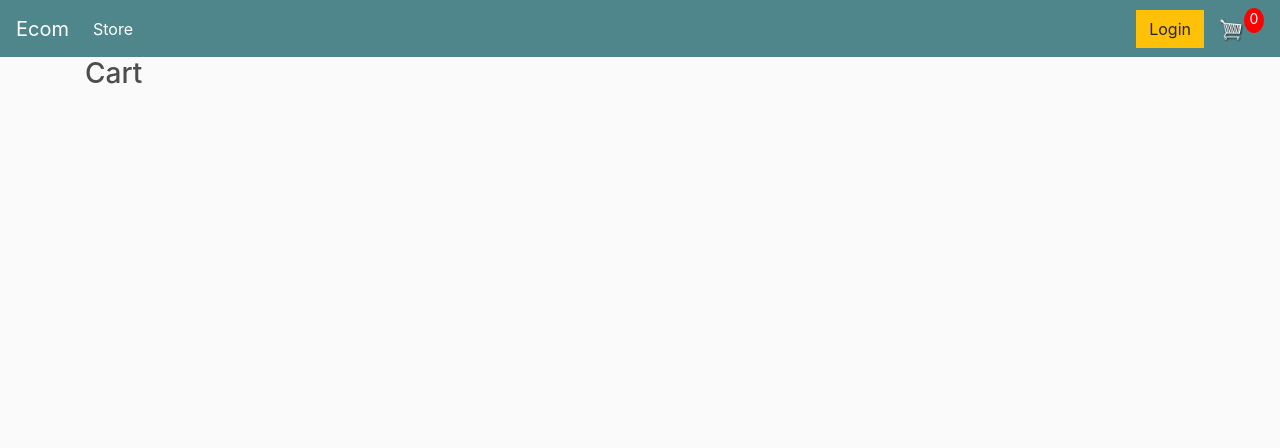
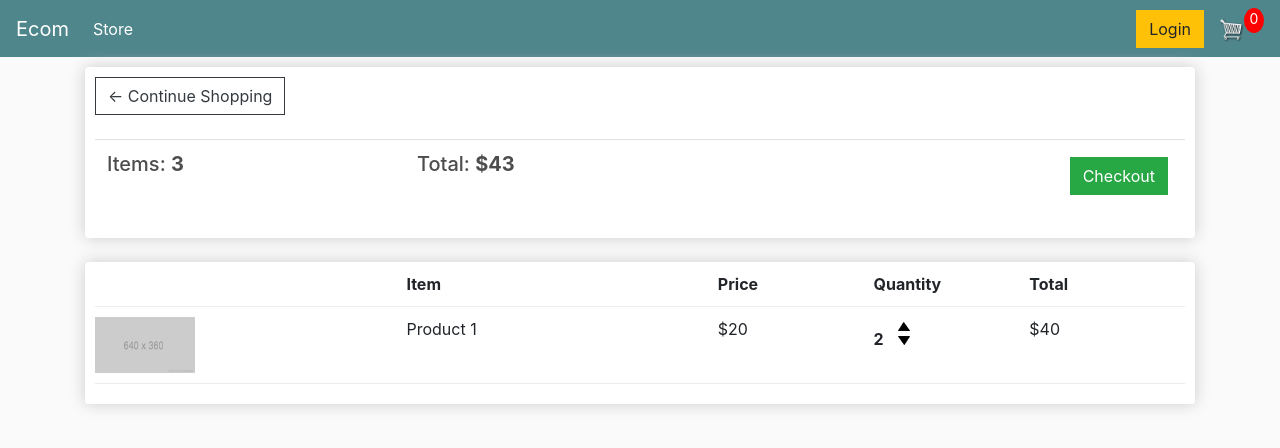
Before and after one commit to dlin99/E-Commerce-Website, a Django app: page /cart/ in a window 1280 px wide. Shown: the top 448 px of the page. Run offline with Django 3.2, Linux system fonts and the light colour scheme; lists and menus that the app fills with data are empty.

Commit message:
built cart.html

```diff
--- a/store/templates/store/cart.html
+++ b/store/templates/store/cart.html
@@ -1,8 +1,51 @@
-
-
 {% extends 'store/main.html' %}
 {% load static %}
 {% block content %}
 
-<h3>Cart</h3>
+	<div class="row">
+		<div class="col-lg-12">
+			<div class="box-element">
+				<a class="btn btn-outline-dark" href="{% url 'store' %}">&#x2190; Continue Shopping</a>
+				<br>
+				<br>
+				<table class="table">
+					<tr>
+						<th><h5>Items: <strong>3</strong></h5></th>
+						<th><h5>Total: <strong>$43</strong></h5></th>
+						<th>
+							<a style="float: right; margin: 5px" class="btn btn-success" href="{% url 'checkout' %}">Checkout</a>
+						</th>
+					</tr>
+				</table>
+			</div>
+
+			<br>
+
+			<div class="box-element">
+				<div class="cart-row">
+					<div style="flex:2"></div>
+					<div style="flex:2"><strong>Item</strong></div>
+					<div style="flex:1"><strong>Price</strong></div>
+					<div style="flex:1"><strong>Quantity</strong></div>
+					<div style="flex:1"><strong>Total</strong></div>
+				</div>
+
+				<div class="cart-row">
+					<div style="flex:2"><img class="row-image" src="{% static 'images/placeholder.png' %}"></div>
+					<div style="flex:2"><p>Product 1</p></div>
+					<div style="flex:1"><p>$20</p></div>
+					<div style="flex:1">
+						<p class="quantity">2</p>
+						<div class="quantity">
+							<img class="chg-quantity" src="{% static 'images/arrow-up.png' %}">
+							<img class="chg-quantity" src="{% static 'images/arrow-down.png' %}">
+						</div>
+					</div>
+					<div style="flex:1">$40</div>
+				</div>
+			</div>
+		</div>
+	</div>
+
+
 {% endblock content %}
```
